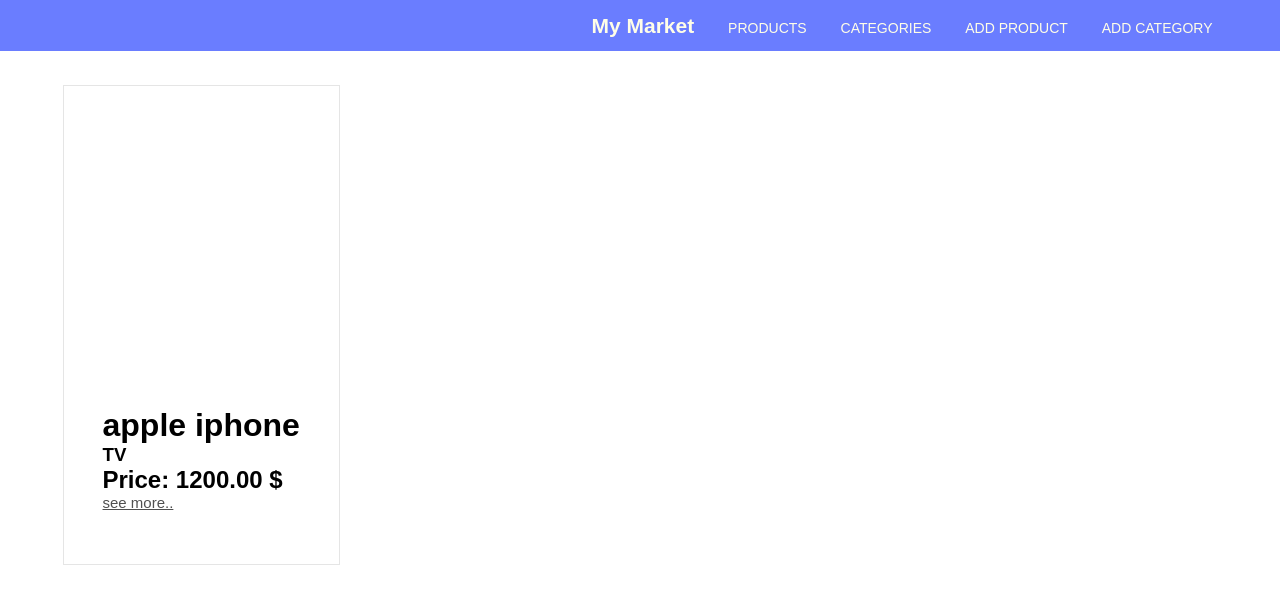
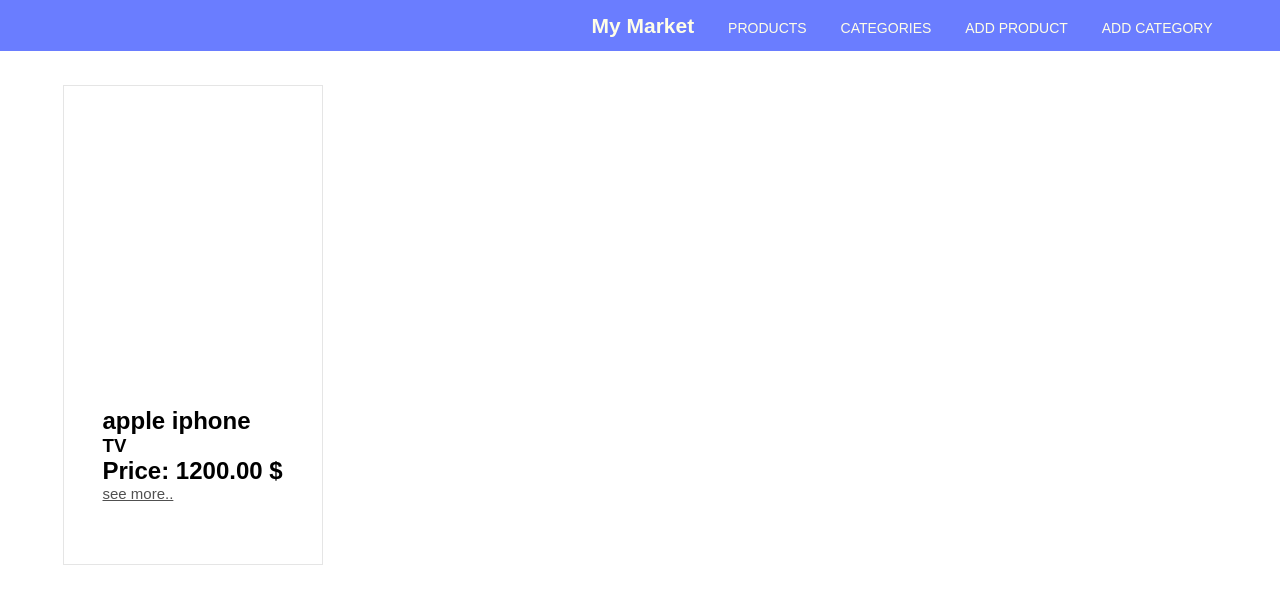
Before and after one commit to AigerimAvezbaeva/lab_54_aigerim_avezb, a Django app: page /products/delete/3 in a window 1280 px wide. Shown: the top 604 px of the page. Run offline with Django 4.2, Linux system fonts and the light colour scheme; data comes from the database, SQL or seed files in the repository.

Commit message:
добавила парочку стилей

```diff
--- a/source/products_app/templates/products_index.html
+++ b/source/products_app/templates/products_index.html
@@ -6,23 +6,25 @@ Products List
 {% block content %}
 
 <div class="container">
-            <div class="card">
+
     {% if products %}
     {% for product in products %}
+    <div class="card">
         <div class="item-image">
             <img src="{{ product.photo }}" class="card-image"/></div>
         <div class="item-title">
-                    <h1>{{ product.name }}</h1>
+            <h2>{{ product.name }}</h2>
             <h3 class="par-title">{{ product.category }}</h3>
             <h2>Price: {{ product.price }} $</h2>
             <p><a href="{% url 'product_detail' product.pk %}" class="parlink">see more..</a></p>
+        </div>
     </div>
     {%endfor%}
     {% else %}
     <h3 class="par">There is no products yet. Do you want to add?</h3>
     <a href="{% url 'add_product' %}">Add product</a>
     {%endif%}
-            </div>
+
 </div>
 
 {% endblock %}
--- a/source/static/css/style.css
+++ b/source/static/css/style.css
@@ -95,6 +95,7 @@ header{
     height: 74px;
     margin-bottom: 2px;
     margin-top: inherit;
+    max-width: 400px;
     padding: 25px;
 }
 
```
Lines whose indentation alone changed are shown as unchanged.
